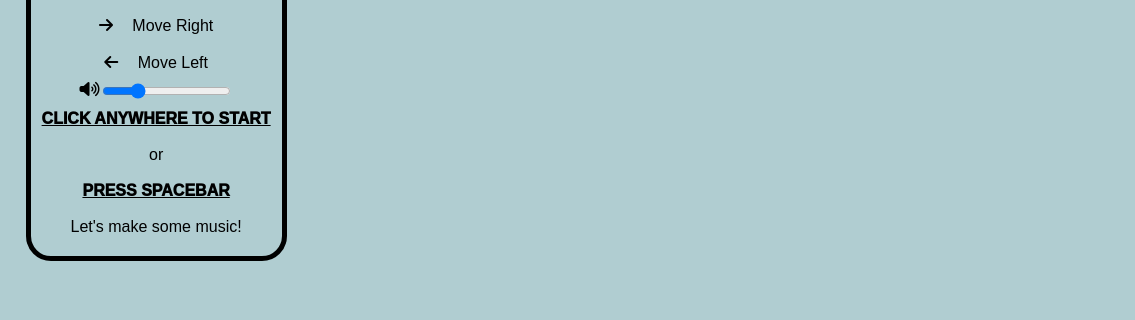
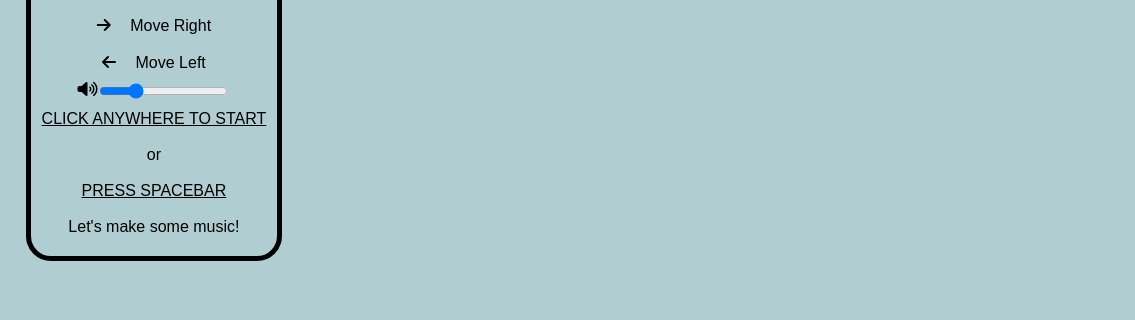
Before and after one commit to yuris1234/JS-Project, a website built with webpack: page index.html in a window 1280 px wide. Shown: the part 265-585 px from the top of the page, 0-1135 px from the left. Built offline with nearby package versions, Linux system fonts and the light colour scheme.

Commit message:
unbolded instructions

```diff
--- a/src/styles/main.scss
+++ b/src/styles/main.scss
@@ -98,7 +98,7 @@ h3 {
 
 strong {
     text-decoration: underline;
-    font-weight: 1000;
+    // font-weight: 1000;
 }
 
 @keyframes color {
```
Also changed, not shown: dist/main.css, 1 other file.
